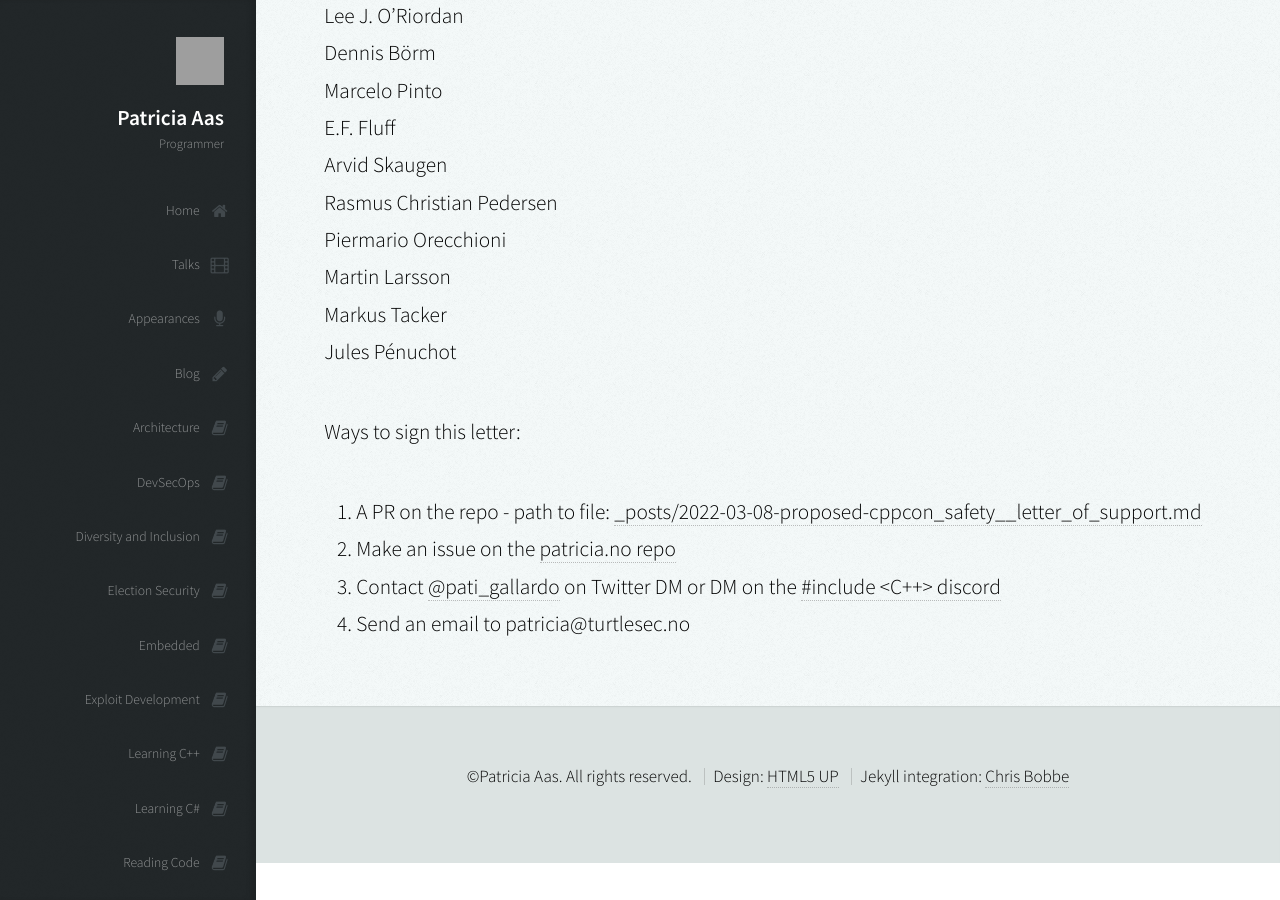
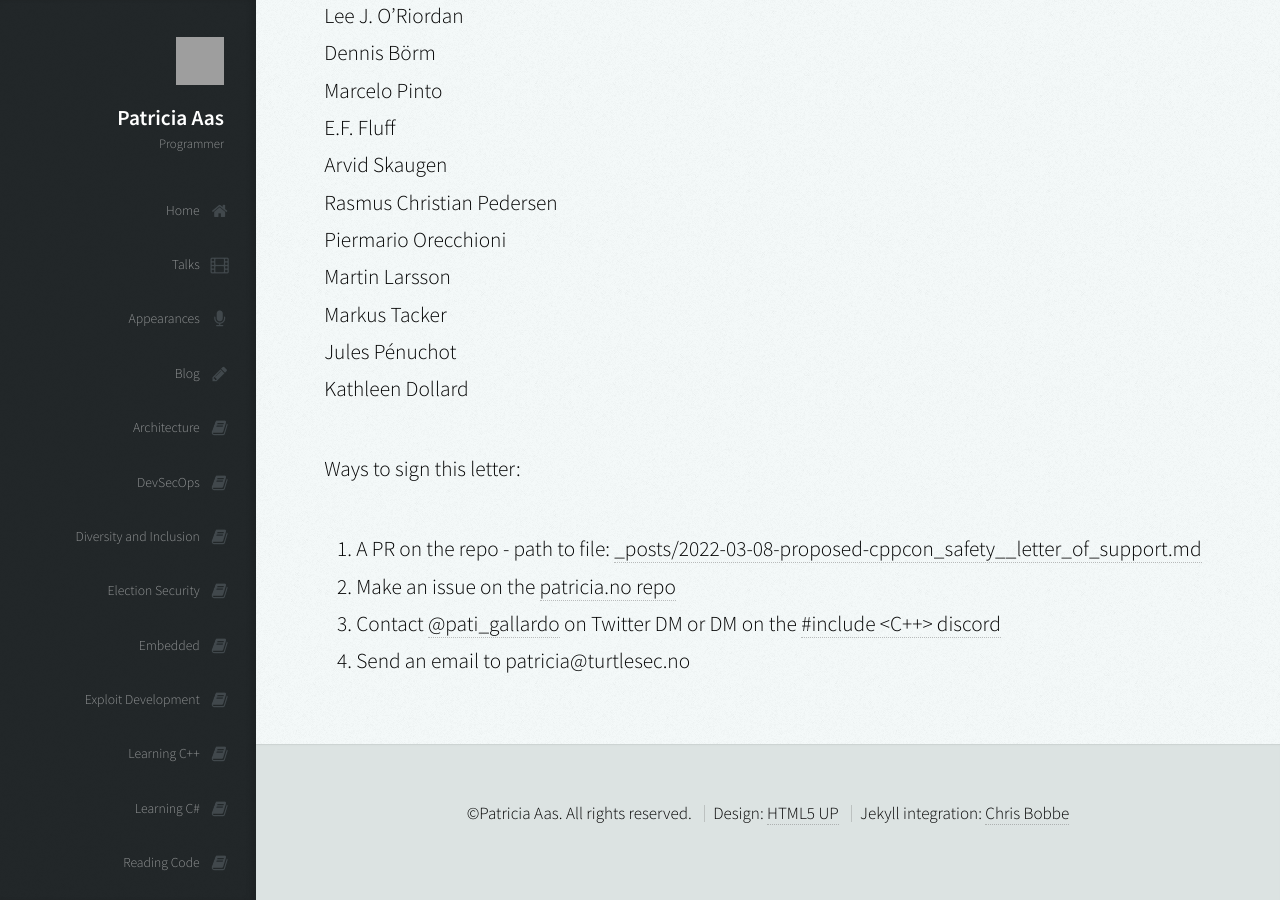
Before and after one commit to patricia-gallardo/patricia-gallardo.github.io, a Jekyll site: the page built from _posts/2022-03-08-proposed-cppcon_safety__letter_of_support.md, in a window 1280 px wide and 900 px high, scrolled down 8695 px. Built offline with Jekyll 4.4.1, drawn with Linux system fonts in a browser that asks for light colours; nearby versions of some CDN libraries; grey boxes are pictures that could not be loaded.

Commit message:
Closes #123

```diff
--- a/_posts/2022-03-08-proposed-cppcon_safety__letter_of_support.md
+++ b/_posts/2022-03-08-proposed-cppcon_safety__letter_of_support.md
@@ -241,6 +241,7 @@ Piermario Orecchioni <br>
 Martin Larsson <br>
 Markus Tacker <br>
 Jules Pénuchot <br>
+Kathleen Dollard <br>
 
 
 Ways to sign this letter:
```
